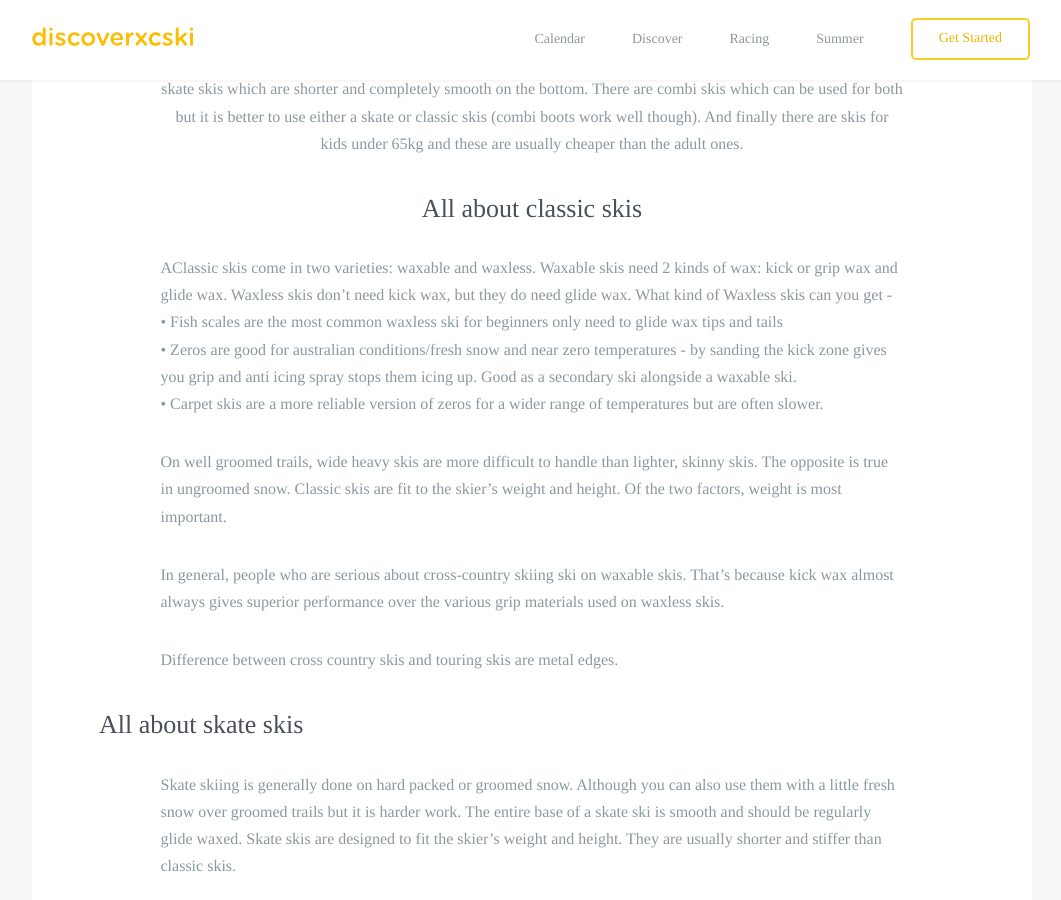
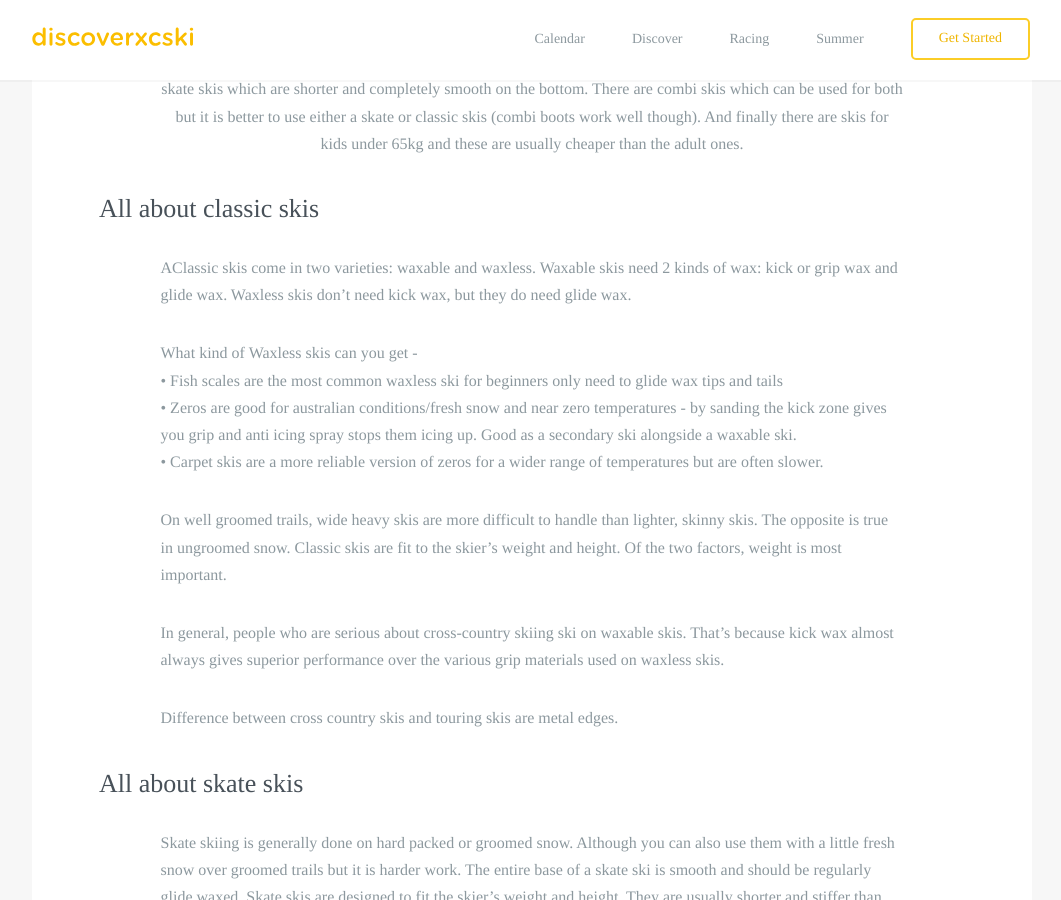
Before and after one commit to robcatto/robcatto.github.io, a Jekyll site: the page built from get-started/equipment/index.html, in a window 1280 px wide and 900 px high, scrolled down 987 px. Shown: the whole window, without its empty margins (108-1169 px from the left). Built offline with Jekyll 4.4.1, drawn with Linux system fonts in a browser that asks for light colours; some web fonts are replaced; Markdown is read by kramdown in place of the engine named in the settings.

Commit message:
Update index.html

```diff
--- a/get-started/equipment/index.html
+++ b/get-started/equipment/index.html
@@ -47,8 +47,9 @@ layout: default
                          <section class="mobile_section">
                     <h3>What are the different types of skis?</h3>
                     <p>Cross country skis are thinner and much lighter than downhill skis, and are easy to manoeuvre.  There are two types of skis; classic skis with a pattern/wax underneath the foot which stops it gliding backwards and provides grip or skate skis which are shorter and completely smooth on the bottom.  There are combi skis which can be used for both but it is better to use either a skate or classic skis (combi boots work well though). And finally there are skis for kids under 65kg and these are usually cheaper than the adult ones.
-                <h3>All about classic skis</h3>
-                    <p align=left>AClassic skis come in two varieties: waxable and waxless.  Waxable skis need 2 kinds of wax: kick or grip wax and glide wax. Waxless skis don’t need kick wax, but they do need glide wax. What kind of Waxless skis can you get  -
+                <h3 align=left>All about classic skis</h3>
+                    <p align=left>AClassic skis come in two varieties: waxable and waxless.  Waxable skis need 2 kinds of wax: kick or grip wax and glide wax. Waxless skis don’t need kick wax, but they do need glide wax.
+                    <p align=left>What kind of Waxless skis can you get  -
                         <br align=left>&#8226; Fish scales are the most common waxless ski for beginners only need to glide wax tips and tails
                         <br align=left>&#8226; Zeros are good for australian conditions/fresh snow and near zero temperatures - by sanding the kick zone gives you grip and anti icing spray stops them icing up.  Good as a secondary ski alongside a waxable ski.
                         <br align=left>&#8226; Carpet skis are a more reliable version of zeros for a wider range of temperatures but are often slower.
```
